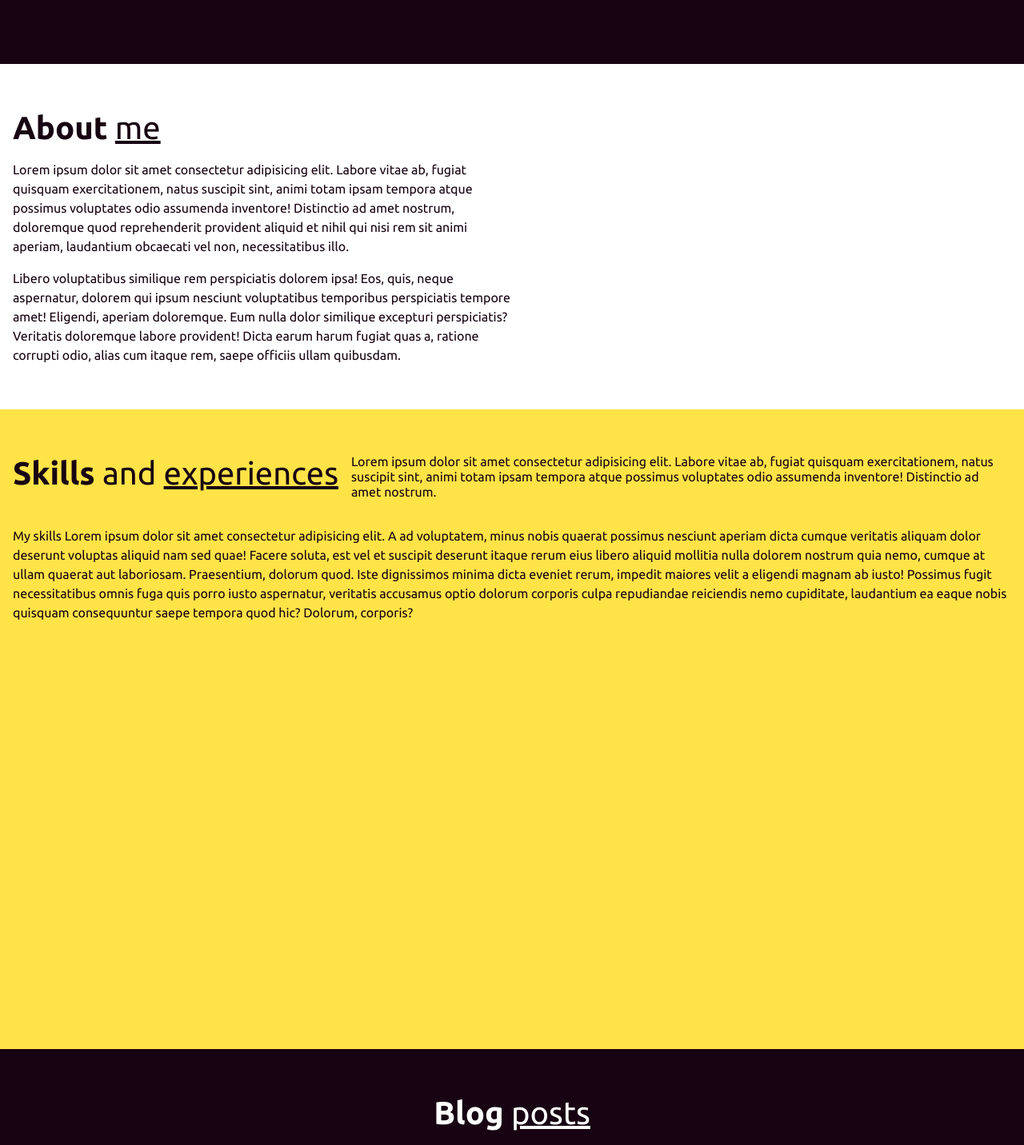
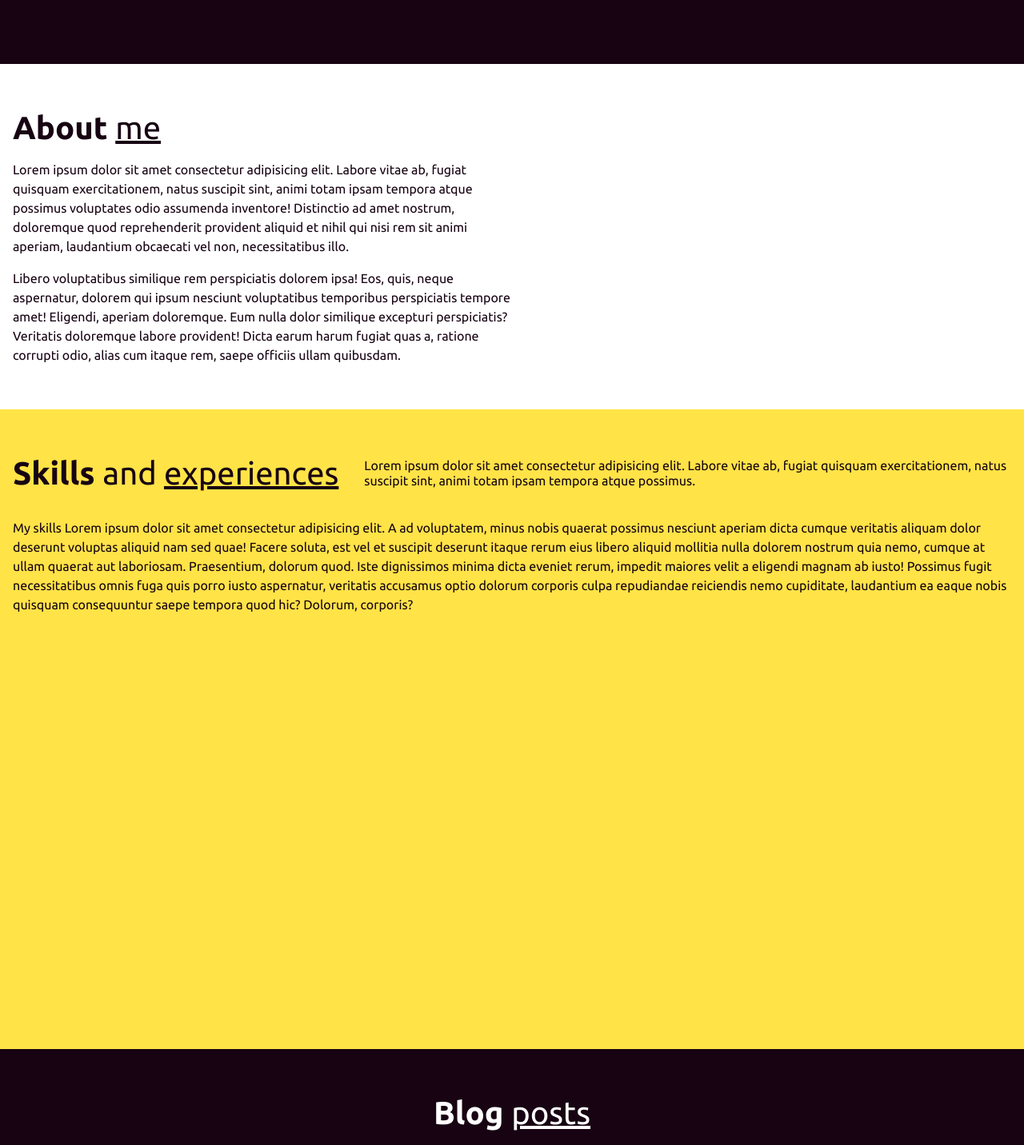
Before and after one commit to ppozniak/ppozniak-dev, a Next.js app: page / in a window 1280 px wide. Shown: the part 720-2152 px from the top of the page at 80% size. Built offline with nearby package versions, Linux system fonts and the light colour scheme.

Commit message:
Add section heading component

```diff
--- /dev/null
+++ b/components/section-heading/index.tsx
@@ -0,0 +1,19 @@
+import clsx from "clsx";
+import { ComponentProps } from "react";
+
+interface IProps extends ComponentProps<"h2"> {
+  heading: string;
+}
+
+export const SectionHeading = ({ className, heading }: IProps) => (
+  <h2 className={clsx("text-3xl ", className)}>
+    {heading.split(" ").map((word, index) => (
+      <span
+        className="first-of-type:font-bold last-of-type:underline"
+        key={word + index}
+      >
+        {word}{" "}
+      </span>
+    ))}
+  </h2>
+);
--- a/components/sections/about/index.tsx
+++ b/components/sections/about/index.tsx
@@ -1,14 +1,12 @@
 import { Container } from "components/container";
+import { SectionHeading } from "components/section-heading";
 
 export const About = () => {
   return (
     <section className="bg-white text-black">
       <Container className="flex flex-col md:flex-row justify-between">
         <div className="basis-1/2 space-y-4">
-          <h2 className="text-3xl">
-            <span className="font-bold">About</span>{" "}
-            <span className="underline">me</span>
-          </h2>
+          <SectionHeading heading="About me" />
           <p>
             Lorem ipsum dolor sit amet consectetur adipisicing elit. Labore
             vitae ab, fugiat quisquam exercitationem, natus suscipit sint, animi
--- a/components/sections/blog/index.tsx
+++ b/components/sections/blog/index.tsx
@@ -1,5 +1,6 @@
 import { Button } from "components/button";
 import { Container } from "components/container";
+import { SectionHeading } from "components/section-heading";
 
 export const Blog = () => {
   return (
@@ -7,10 +8,7 @@ export const Blog = () => {
       <Container>
         <div className="">
           <header className="space-y-4">
-            <h2 className="text-3xl">
-              <span className="font-bold">Blog</span>{" "}
-              <span className="underline">posts</span>
-            </h2>
+            <SectionHeading heading="Blog posts" />
             <p className="text-sm max-w-5xl mx-auto">
               Lorem ipsum dolor sit amet consectetur adipisicing elit. Labore
               vitae ab, fugiat quisquam exercitationem, natus suscipit sint,
--- a/components/sections/contact/index.tsx
+++ b/components/sections/contact/index.tsx
@@ -1,14 +1,12 @@
 import { Container } from "components/container";
+import { SectionHeading } from "components/section-heading";
 
 export const Contact = () => {
   return (
     <section className="bg-pastel text-white">
       <Container className="flex flex-col md:flex-row">
         <div className="md:basis-1/2">
-          <h2 className="text-3xl">
-            <span className="font-bold">Contact</span>{" "}
-            <span className="underline">me</span>
-          </h2>
+          <SectionHeading heading="Contact me" />
           <p>
             Lorem ipsum dolor sit amet consectetur adipisicing elit. Labore
             vitae ab, fugiat quisquam exercitationem, natus suscipit sint, animi
--- a/components/sections/skills/index.tsx
+++ b/components/sections/skills/index.tsx
@@ -1,20 +1,20 @@
 import { Container } from "components/container";
+import { SectionHeading } from "components/section-heading";
 
 export const Skills = () => {
   return (
     // @TODO: Add background image
     <section className="bg-yellow text-black min-h-screen">
       <Container>
-        <header className="flex flex-col md:flex-row gap-4 mb-8">
-          <h2 className="text-3xl flex-shrink-0">
-            <span className="font-bold">Skills</span> and{" "}
-            <span className="underline">experiences</span>
-          </h2>
+        <header className="flex flex-col md:flex-row items-center gap-8 mb-8">
+          <SectionHeading
+            className="lg:flex-shrink-0"
+            heading="Skills and experiences"
+          />
           <p className="text-sm">
             Lorem ipsum dolor sit amet consectetur adipisicing elit. Labore
             vitae ab, fugiat quisquam exercitationem, natus suscipit sint, animi
-            totam ipsam tempora atque possimus voluptates odio assumenda
-            inventore! Distinctio ad amet nostrum.
+            totam ipsam tempora atque possimus.
           </p>
         </header>
         <p>
```
Also changed, not shown: 1 other file (tests, documents, lock files or other folders).
